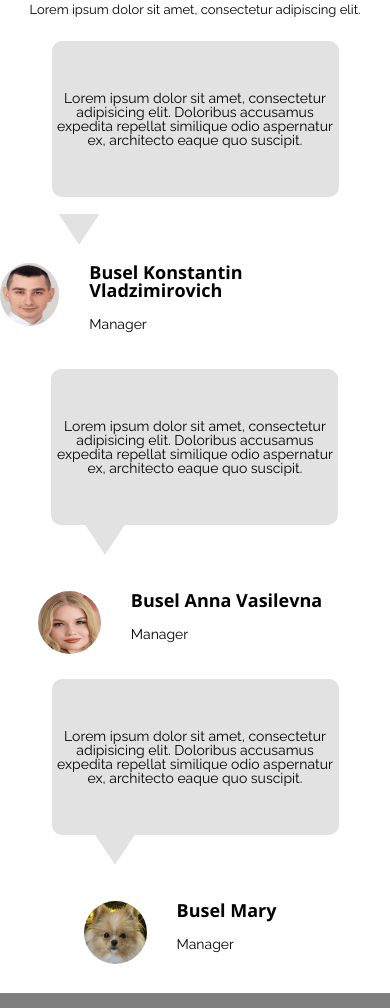
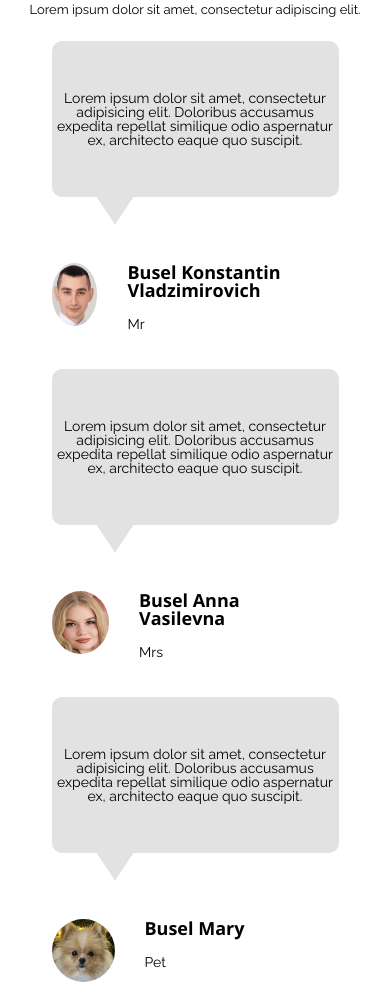
Before and after one commit to Kotofei4s/domashka, a plain HTML site: page index.html in a window 390 px wide. Shown: the part 4586-5594 px from the top of the page. Drawn offline with nearby package versions, Linux system fonts and the light colour scheme.

Commit message:
Add files via upload

```diff
--- a/css/media.css
+++ b/css/media.css
@@ -94,7 +94,7 @@
 
     }
     .triangle ::after {
-        bottom: 31%;
+        bottom: 35%;
     }
     .zagolovok_manager {
         font-size: 18px;
@@ -311,7 +311,8 @@
         align-items: center;
     }
     .triangle ::after {
-        bottom: 85px;
+        bottom: 34%;
+
     }
     .customers_card {
         max-width: 287px;
@@ -346,6 +347,13 @@
     }
     .contact_info {
         margin-bottom: 30px;
+    }
+    .contact_info {
+        width: 90%;
+    }
+    .card_manager {
+        width: 287px;
+        height: 86px;
     }
 }
 @media (max-width: 760px) {
@@ -420,4 +428,6 @@
     .prising_table {
         width: 288px;
     }
+
+
 }
--- a/css/style.css
+++ b/css/style.css
@@ -484,7 +484,7 @@ label {
 	content: '';
     position: absolute;
     left: 15%;
-	bottom: 35%;
+	bottom: 40%;
     border: 20px solid transparent;
     border-top: 30px solid #E2E2E2;
 }
--- a/index.html
+++ b/index.html
@@ -184,7 +184,7 @@
                             <img class="photo_manager" src="./img/kostya.png" alt="#">
                             <div class="text_manager">
                         <h2 class="zagolovok_manager">Busel Konstantin Vladzimirovich</h2>
-                        <p class="paragraph_manager">Manager</p>
+                        <p class="paragraph_manager">Mr</p>
                             </div>
                         </div>
                 </div>
@@ -200,7 +200,7 @@
                             <img class="photo_manager" src="./img/anya.png" alt="#">
                             <div class="text_manager">
                         <h2 class="zagolovok_manager">Busel Anna Vasilevna</h2>
-                        <p class="paragraph_manager">Manager</p>
+                        <p class="paragraph_manager">Mrs</p>
                             </div>
                         </div>
                 </div>
@@ -217,7 +217,7 @@
                             <img class="photo_manager" src="./img/mary.png" alt="#">
                             <div class="text_manager">
                         <h2 class="zagolovok_manager">Busel Mary</h2>
-                        <p class="paragraph_manager">Manager</p>
+                        <p class="paragraph_manager">Pet</p>
                             </div>
                         </div>
                 </div>
```
